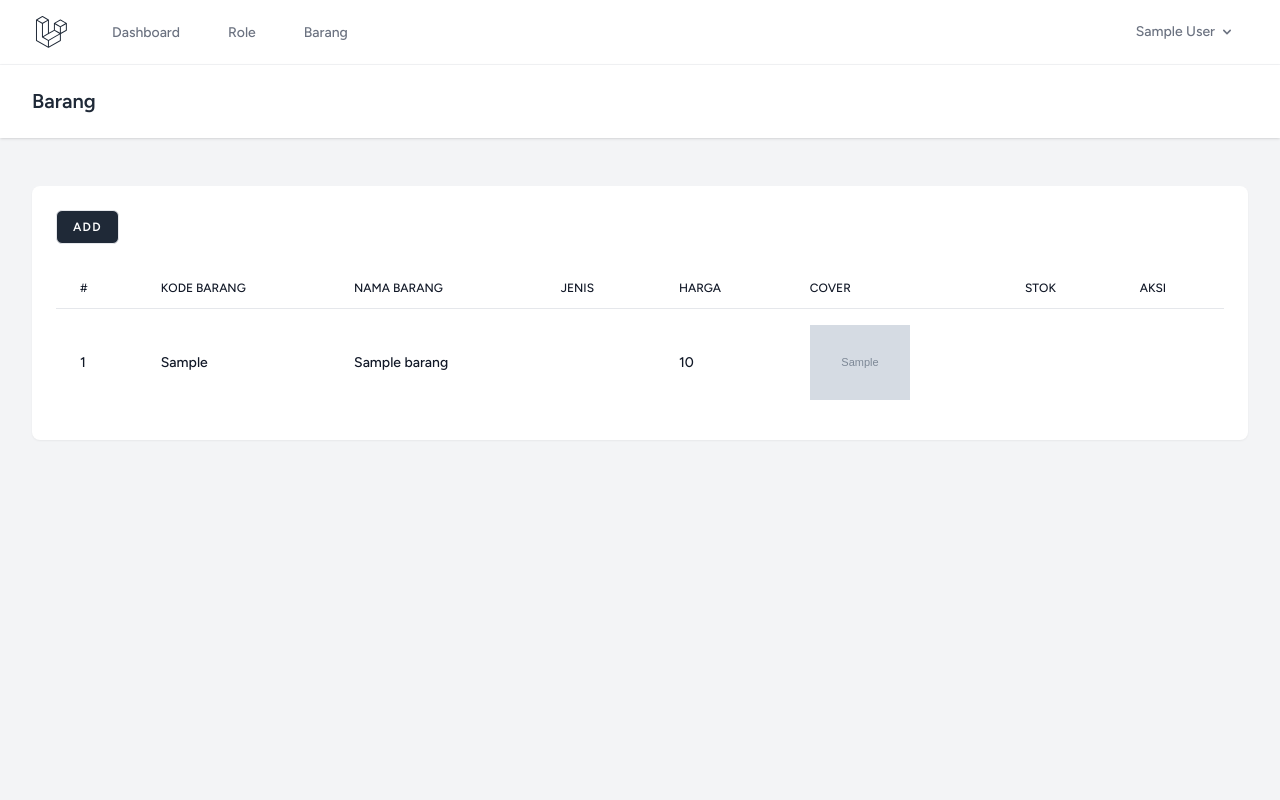
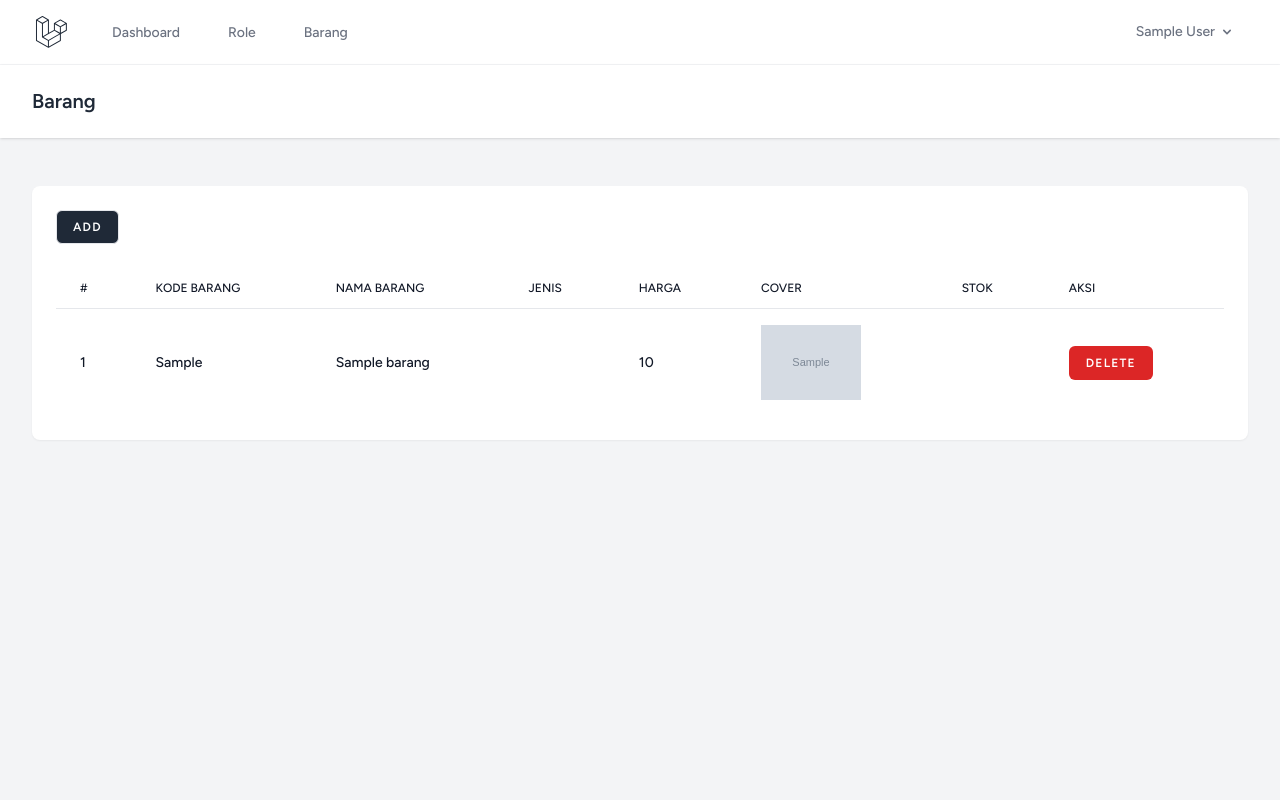
Before and after one commit to Rizki5846/Project-MonitoringToko, a Laravel app: page /barang in a window 1280 px wide. Run offline with Laravel 10, Linux system fonts and the light colour scheme; a user stored in the database is signed in; tables that the repository leaves empty hold one stand-in row (values such as "Sample post"); grey boxes marked "Sample" are stand-in pictures; style sheets or scripts are compiled from the project's sources; some libraries are stand-ins or nearby versions.

Commit message:
Management Crud Delete Barang

```diff
--- a/app/Http/Controllers/BarangController.php
+++ b/app/Http/Controllers/BarangController.php
@@ -49,4 +49,17 @@
         return redirect()->route('barang.create')->with($notification);
         }
     }
+
+    public function destroy($id)
+    {
+        $barang = Barang::findOrFail($id);
+        $barang->delete();
+
+        $notification = array(
+            'message' => 'Data barang berhasil dihapus',
+            'alert-type' => 'success'
+        );
+
+        return redirect()->route('barang')->with($notification);
+    }
 }
--- a/resources/views/barang/index.blade.php
+++ b/resources/views/barang/index.blade.php
@@ -36,9 +36,39 @@
                             <td>
                                 <img src="{{ asset('storage/cover_barang/'.$barang['cover']) }}" width="100px" />
                             </td>
+                            <td></td>
+                            <td>
+
+                                <x-danger-button x-data=""
+                                    x-on:click.prevent="$dispatch('open-modal', 'confirm-book-deletion')"
+                                    x-on:click="$dispatch('set-action', '{{ route('barang.destroy', $barang['id']) }}')">
+                                    {{ __('Delete') }}
+
+                                </x-danger-button>
+                            </td>
                         </tr>
                         @endforeach
                     </x-table>
+                    <x-modal name="confirm-book-deletion" focusable maxWidth="xl">
+                        <form method="post" x-bind:action="action" class="p-6">
+                            @csrf
+                            @method('delete')
+                            <h2 class="text-lg font-medium text-gray-900 dark:text-gray-100">
+                                {{ __('Apakah anda yakin akan menghapus data?') }}
+                            </h2>
+                            <p class="mt-1 text-sm text-gray-600 dark:text-gray-400">
+                                {{ __('Setelah proses dilaksanakan. Data akan dihilangkan secara permanen.') }}
+                            </p>
+                            <div class="mt-6 flex justify-end">
+                                <x-secondary-button x-on:click="$dispatch('close')">
+                                    {{ __('Cancel') }}
+                                </x-secondary-button>
+                                <x-danger-button class="ml-3">
+                                    {{ __('Delete!!!') }}
+                                </x-danger-button>
+                            </div>
+                        </form>
+                    </x-modal>
 
                 </div>
             </div>
--- a/routes/web.php
+++ b/routes/web.php
@@ -37,6 +37,7 @@
     Route::get('/barang', [BarangController::class, 'index'])->name('barang');
     Route::get('/barang/create', [BarangController::class, 'create'])->name('barang.create');
     Route::post('/barang', [BarangController::class, 'store'])->name('barang.store');
+    Route::delete('/barang/{id}', [BarangController::class, 'destroy'])->name('barang.destroy');
 });
 
 require __DIR__.'/auth.php';
```
